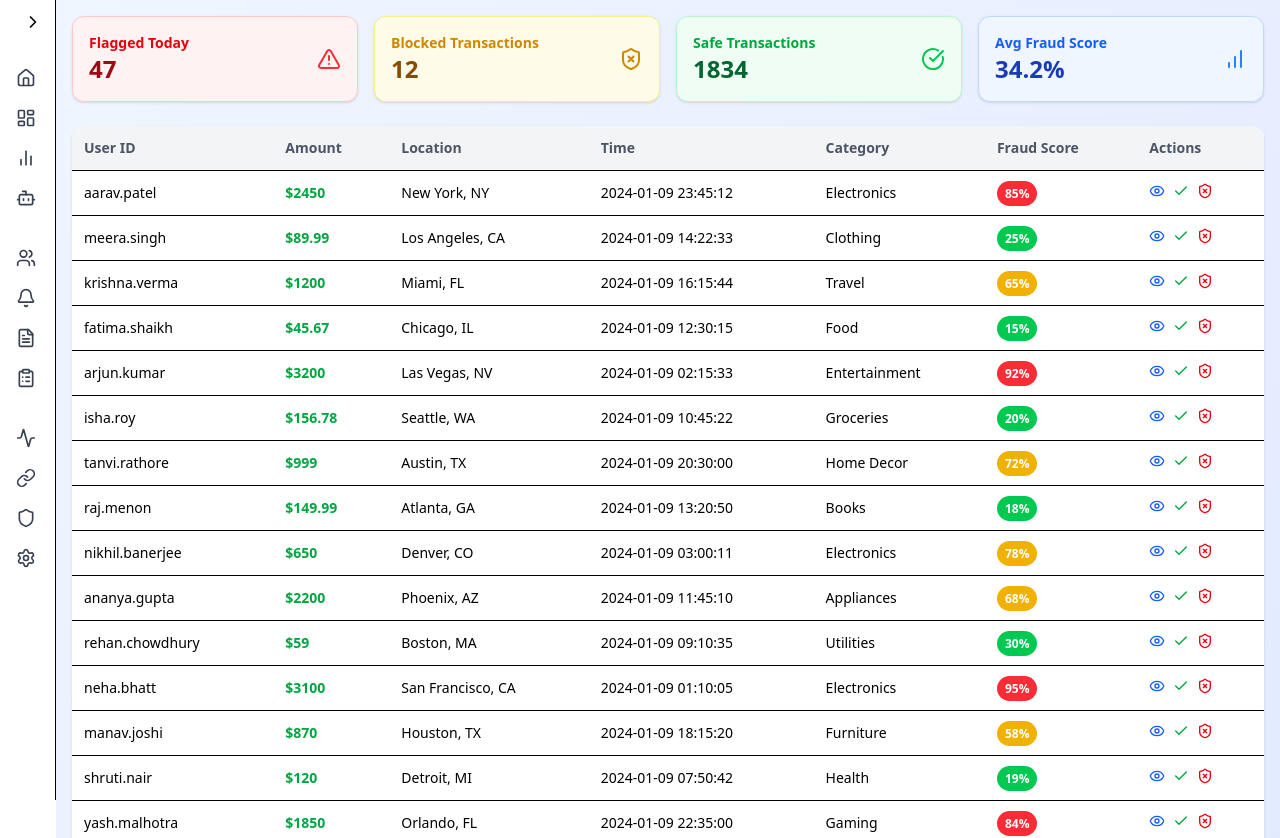
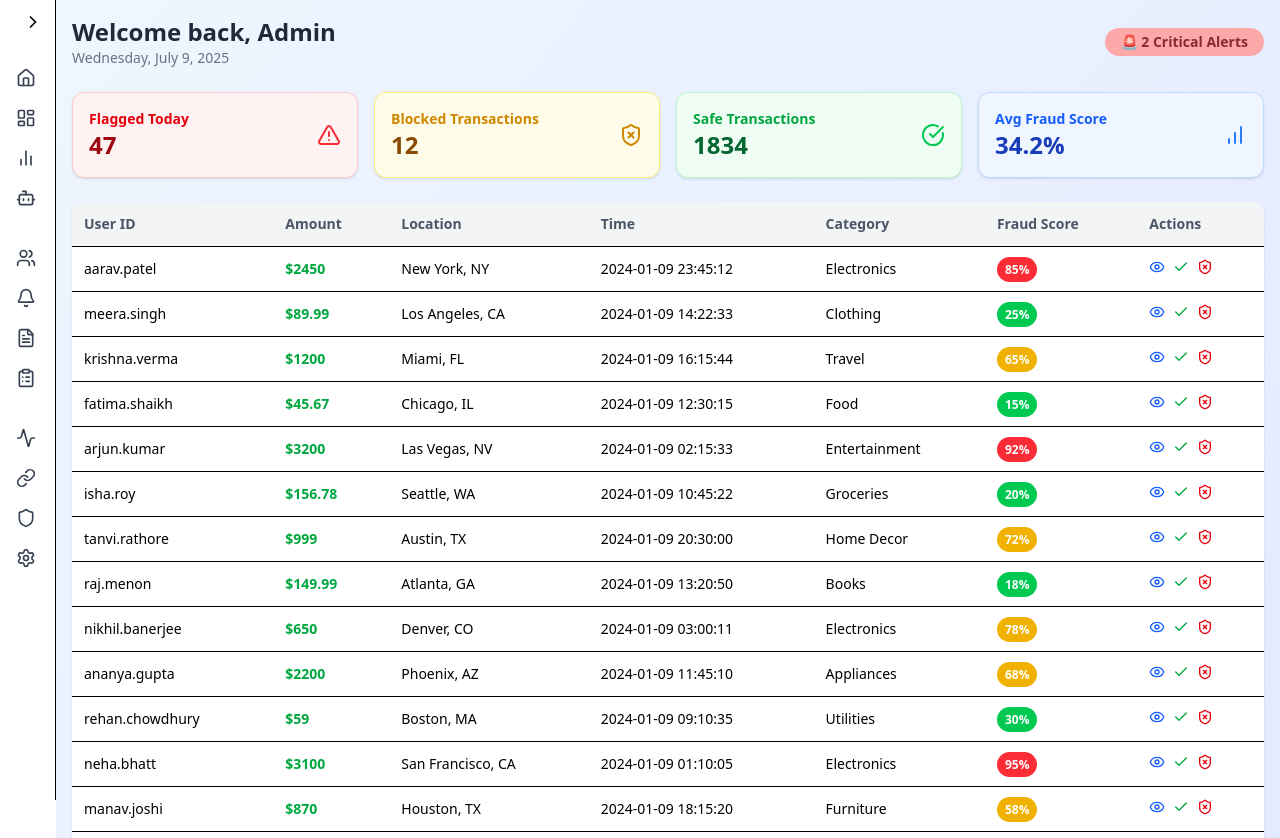
Before and after one commit to SBeeeee/RetailGuardAI, a Next.js app in the folder frontend/: page /dashboard in a window 1280 px wide. Shown: the top 838 px of the page. Built offline with nearby package versions, Linux system fonts and the light colour scheme.

Commit message:
added the heading in dashboard

```diff
--- a/frontend/src/app/dashboard/components/Heading.jsx
+++ b/frontend/src/app/dashboard/components/Heading.jsx
@@ -0,0 +1,17 @@
+import React from 'react'
+
+export default function Heading() {
+  return (
+
+    <div className="mb-6 flex items-center justify-between">
+      <div>
+        <h1 className="text-2xl font-bold text-gray-800">Welcome back, Admin</h1>
+        <p className="text-sm text-gray-500">Wednesday, July 9, 2025</p>
+      </div>
+      <span className="bg-red-300 text-red-900 px-4 py-1 rounded-full text-sm font-semibold animate-pulse">
+        🚨 2 Critical Alerts
+      </span>
+    </div>
+
+  )
+}
--- a/frontend/src/app/dashboard/components/Index.jsx
+++ b/frontend/src/app/dashboard/components/Index.jsx
@@ -2,9 +2,11 @@ import React from 'react'
 import Header from './Header';
 import TransactionTable from './TransactionTable';
 import ChatBox from './ChatBox';
+import Heading from './Heading';
 export default function Index() {
   return (
     <div className="p-4">
+        <Heading/>
       <Header/>
       <TransactionTable/>
       <ChatBox/>
```
